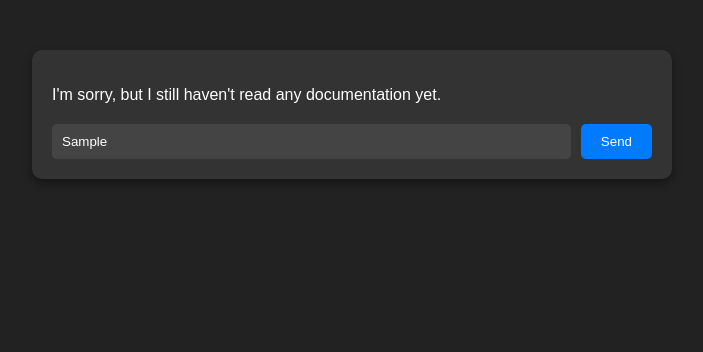
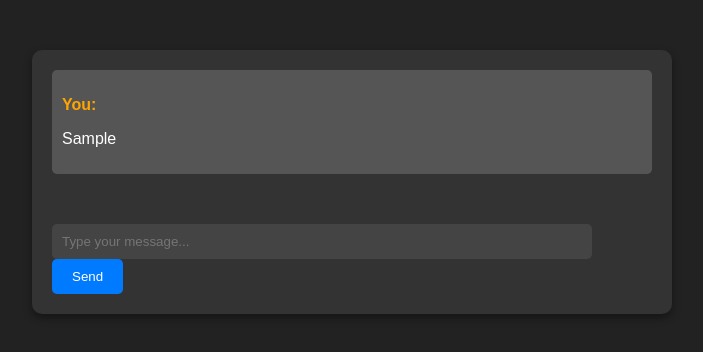
Before and after one commit to luisFluence/FluenceAI, a plain HTML site: page index.html in a window 1280 px wide. Both pictures are taken after typing "Sample" into the empty fields and a click on the button "Send". Shown: the whole page, without its empty margins (288-991 px from the left). Drawn offline with Linux system fonts and the light colour scheme.

Commit message:
Visual modifications

```diff
--- a/index.html
+++ b/index.html
@@ -18,18 +18,22 @@ body {
   background-color: #333;
   border-radius: 10px;
   box-shadow: 0 4px 8px rgba(0, 0, 0, 0.4);
+  display: flex;
+  flex-direction: column;
 }
 
 #chat-output {
-  margin-bottom: 20px;
+  flex: 1;
+  overflow-y: auto;
+  padding-bottom: 20px;
 }
 
 #user-input {
-  display: flex;
+  margin-top: 20px;
 }
 
 #user-message {
-  flex: 1;
+  width: calc(100% - 80px);
   padding: 10px;
   margin-right: 10px;
   border: none;
@@ -51,6 +55,18 @@ button {
 button:hover {
   background-color: #0056b3;
 }
+
+.answer {
+  margin-bottom: 10px;
+  padding: 10px;
+  border-radius: 5px;
+  background-color: #555;
+}
+
+.question {
+  font-weight: bold;
+  color: #ffa500;
+}
 </style>
 </head>
 <body>
@@ -68,7 +84,13 @@ function sendMessage() {
   const userInput = document.getElementById('user-message').value;
   const chatOutput = document.getElementById('chat-output');
 
-  chatOutput.innerHTML += "<p>I'm sorry, but I still haven't read any documentation yet.</p>";
+  chatOutput.innerHTML += "<div class='answer'><p class='question'>You:</p><p>" + userInput + "</p></div>";
+
+  // Scroll to bottom
+  chatOutput.scrollTop = chatOutput.scrollHeight;
+
+  // Clear input
+  document.getElementById('user-message').value = '';
 }
 </script>
 
```
